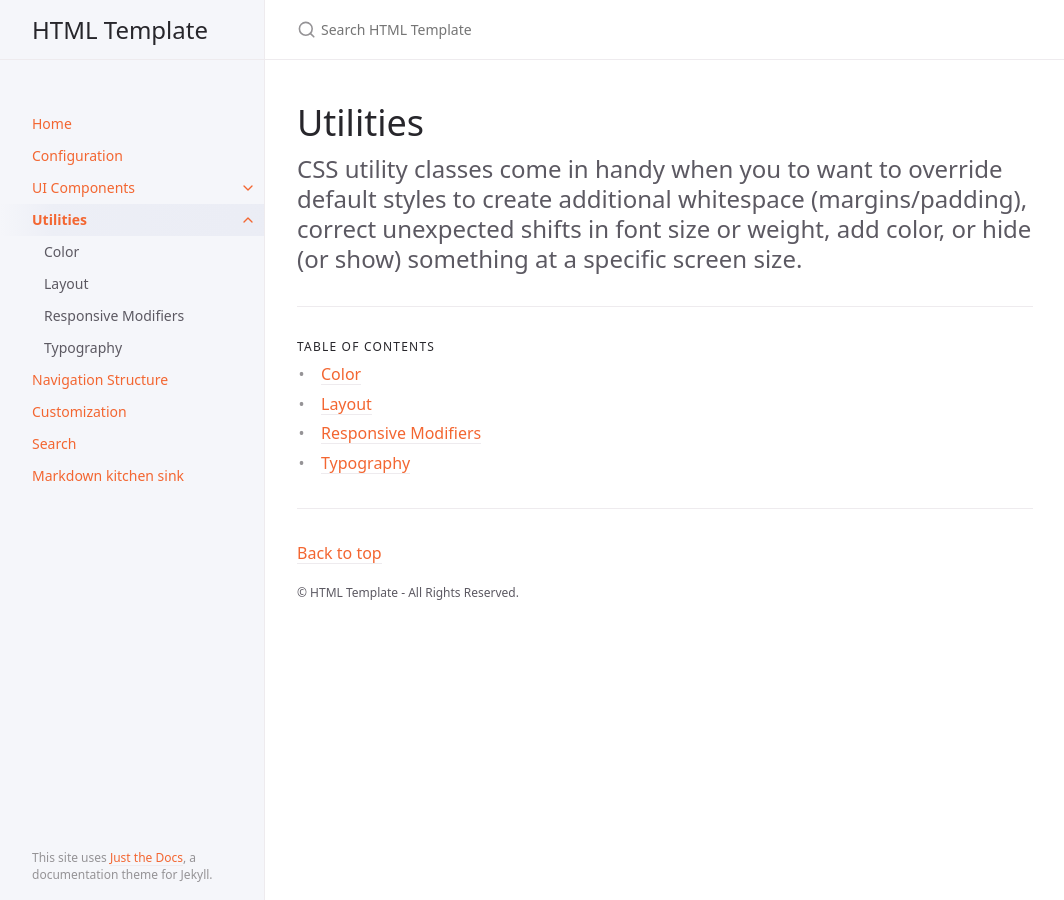
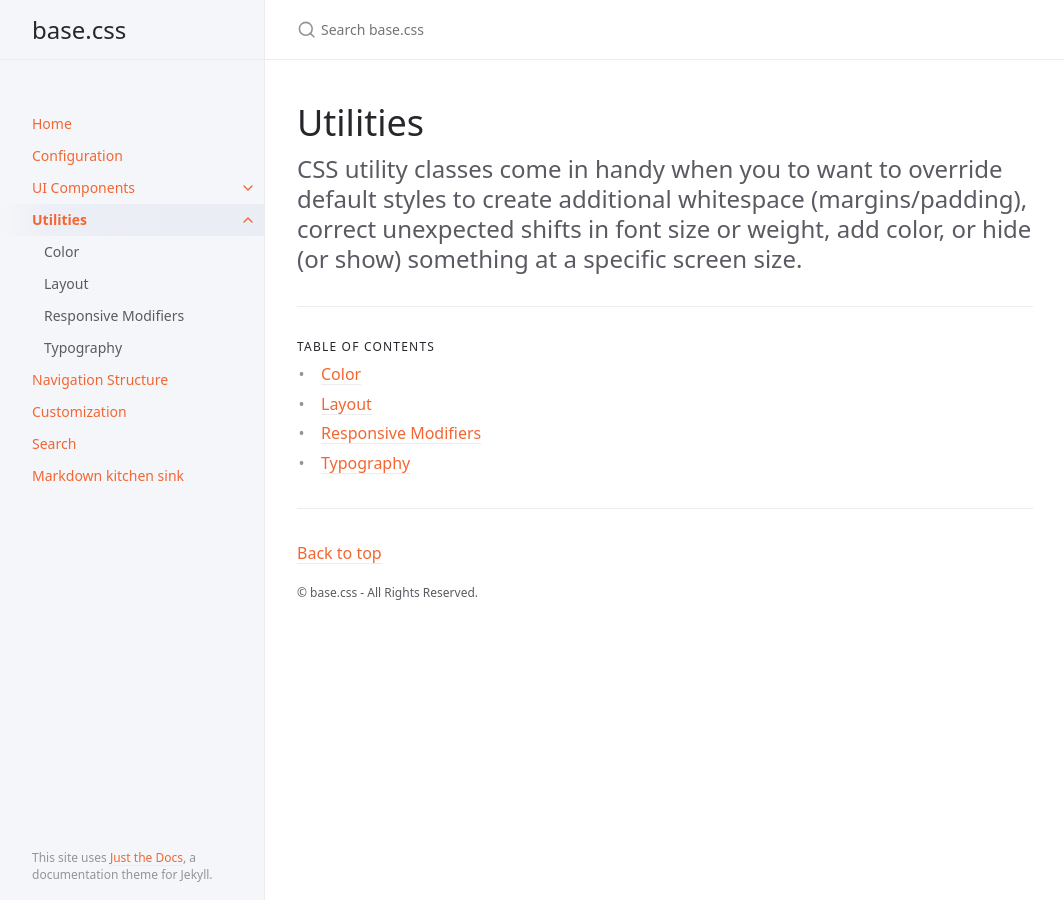
Before and after one commit to base-css/base-css.github.io, a Jekyll site: the page built from docs/utilities/utilities.md, in a window 1280 px wide. Shown: the whole page, without its empty margins (107-1171 px from the left). Built offline with Jekyll 4.4.1, drawn with Linux system fonts in a browser that asks for light colours.

Commit message:
Update _config.yml

```diff
--- a/_config.yml
+++ b/_config.yml
@@ -13,10 +13,10 @@
 # you will see them accessed via {{ site.title }}, {{ site.github_repo }}, and so on.
 # You can create any custom variable you would like, and they will be accessible
 # in the templates via {{ site.myvariable }}.
-title: HTML Template
-description: A professional HTML template designed to help build fast, robust, and adaptable websites.
+title: base.css
+description: A modern, HTML5 ready CSS base, foundation.
 baseurl: "" # the subpath of your site, e.g. /blog
-url: "https://h5tl.github.io" # the base hostname & protocol for your site, e.g. http://example.com
+url: "https://base-css.github.io" # the base hostname & protocol for your site, e.g. http://example.com
 
 permalink: pretty
 exclude: ["node_modules/", "*.gemspec", "*.gem", "Gemfile", "Gemfile.lock", "package.json", "package-lock.json",  "script/", "LICENSE.txt", "lib/", "bin/", "README.md", "Rakefile"
@@ -81,7 +81,7 @@ nav_sort: case_sensitive # Capital letters sorted before lowercase
 back_to_top: true
 back_to_top_text: "Back to top"
 
-footer_content: "&copy; HTML Template - All Rights Reserved."
+footer_content: "&copy; base.css - All Rights Reserved."
 
 # Footer last edited timestamp
 last_edit_timestamp: true # show or hide edit time - page must have `last_modified_date` defined in the frontmatter
@@ -100,7 +100,7 @@ color_scheme: nil
 
 # Google Analytics Tracking (optional)
 # e.g, UA-1234567-89
-ga_tracking: UA-44269416-15
+ga_tracking:
 ga_tracking_anonymize_ip: false # Use GDPR compliant Google Analytics settings (true/nil by default)
 
 plugins:
```
